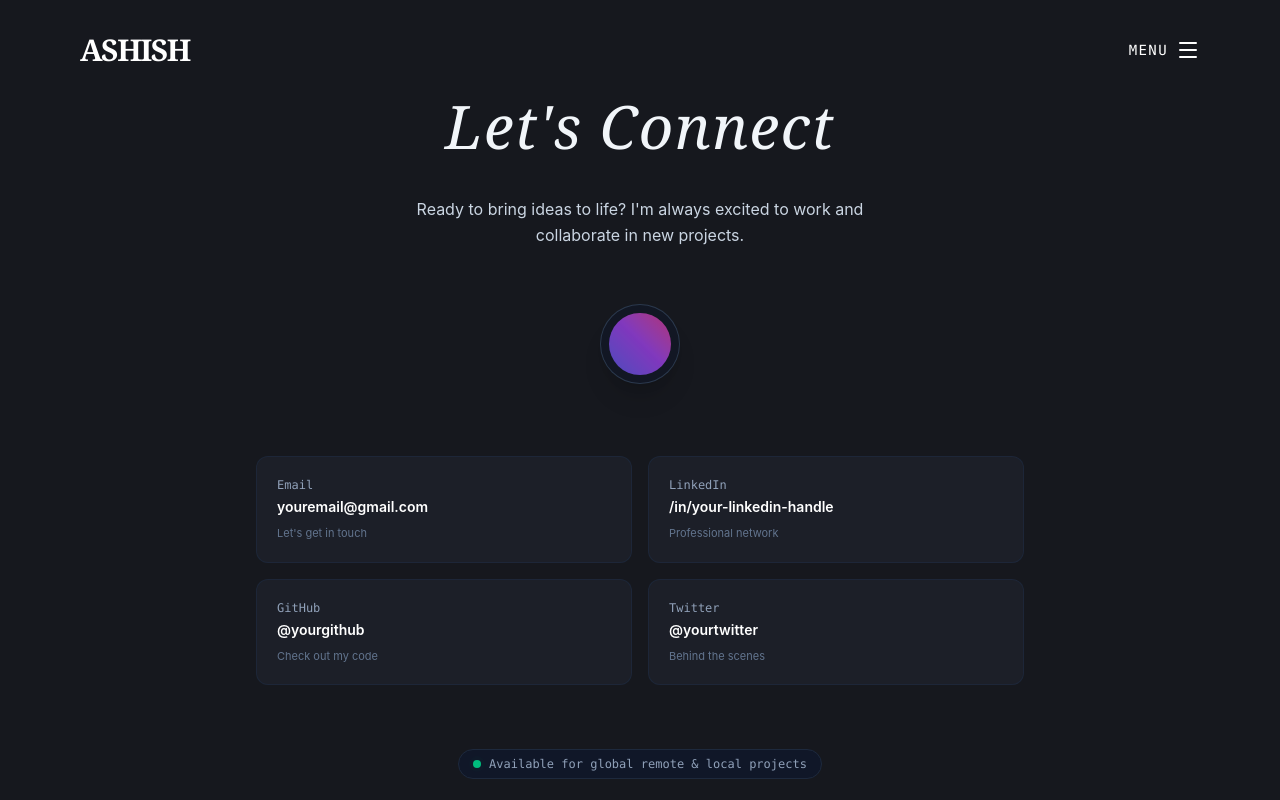
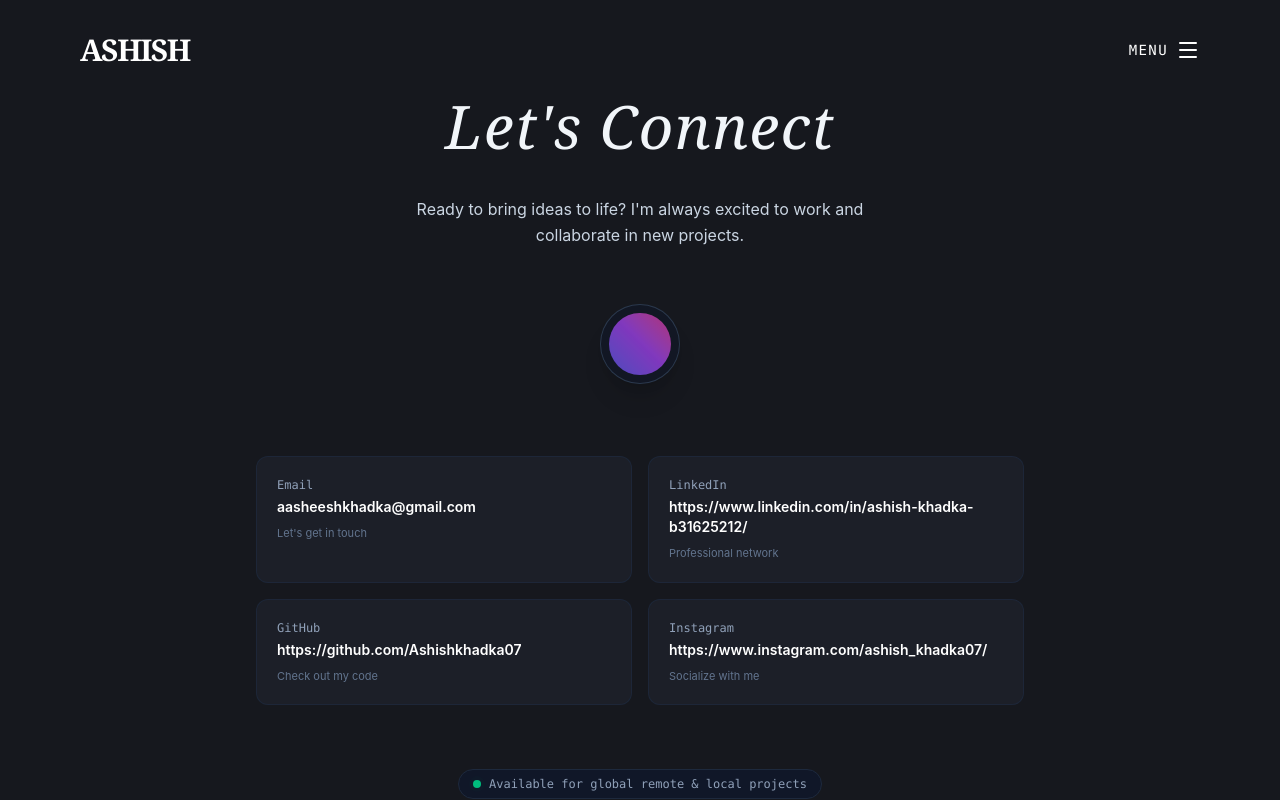
Before and after one commit to Ashishkhadka07/my-portfolio1, a React (Vite) app: page /contact in a window 1280 px wide. Shown: the top 800 px of the page. Built offline with nearby package versions, Linux system fonts and the light colour scheme.

Commit message:
updates on social

```diff
--- a/src/components/contact/ContactGrid.jsx
+++ b/src/components/contact/ContactGrid.jsx
@@ -4,27 +4,27 @@ export default function ContactGrid() {
   const contactCards = [
     {
       title: "Email",
-      value: "youremail@gmail.com",
+      value: "aasheeshkhadka@gmail.com",
       subtext: "Let's get in touch",
-      link: "mailto:youremail@gmail.com",
+      link: "mailto:aasheeshkhadka@gmail.com",
     },
     {
       title: "LinkedIn",
-      value: "/in/your-linkedin-handle",
+      value: "https://www.linkedin.com/in/ashish-khadka-b31625212/",
       subtext: "Professional network",
       link: "https://linkedin.com",
     },
     {
       title: "GitHub",
-      value: "@yourgithub",
+      value: "https://github.com/Ashishkhadka07",
       subtext: "Check out my code",
       link: "https://github.com",
     },
     {
-      title: "Twitter",
-      value: "@yourtwitter",
-      subtext: "Behind the scenes",
-      link: "https://twitter.com",
+      title: "Instagram",
+      value: "https://www.instagram.com/ashish_khadka07/",
+      subtext: "Socialize with me",
+      link: "https://instagram.com",
     },
   ];
 
```
